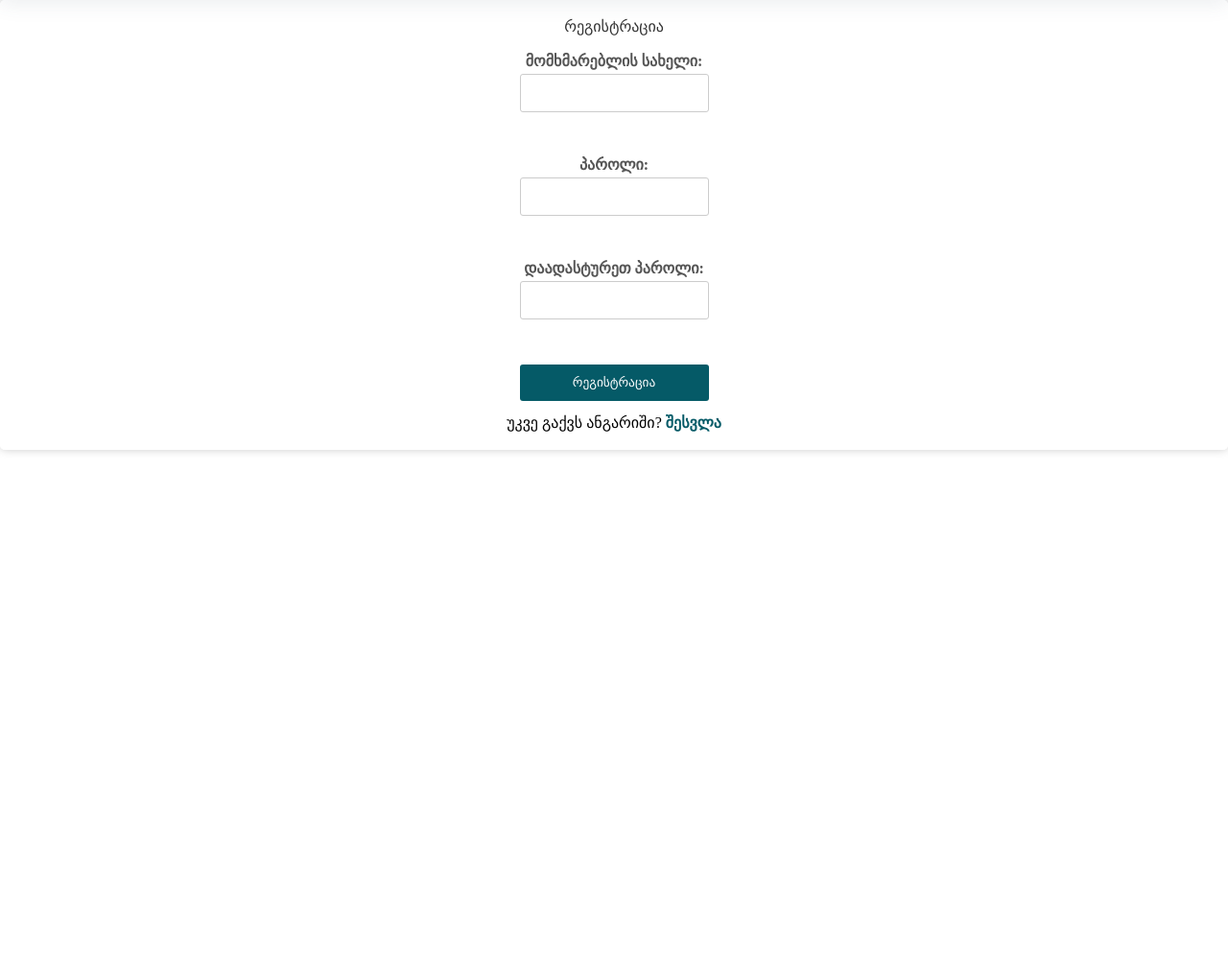
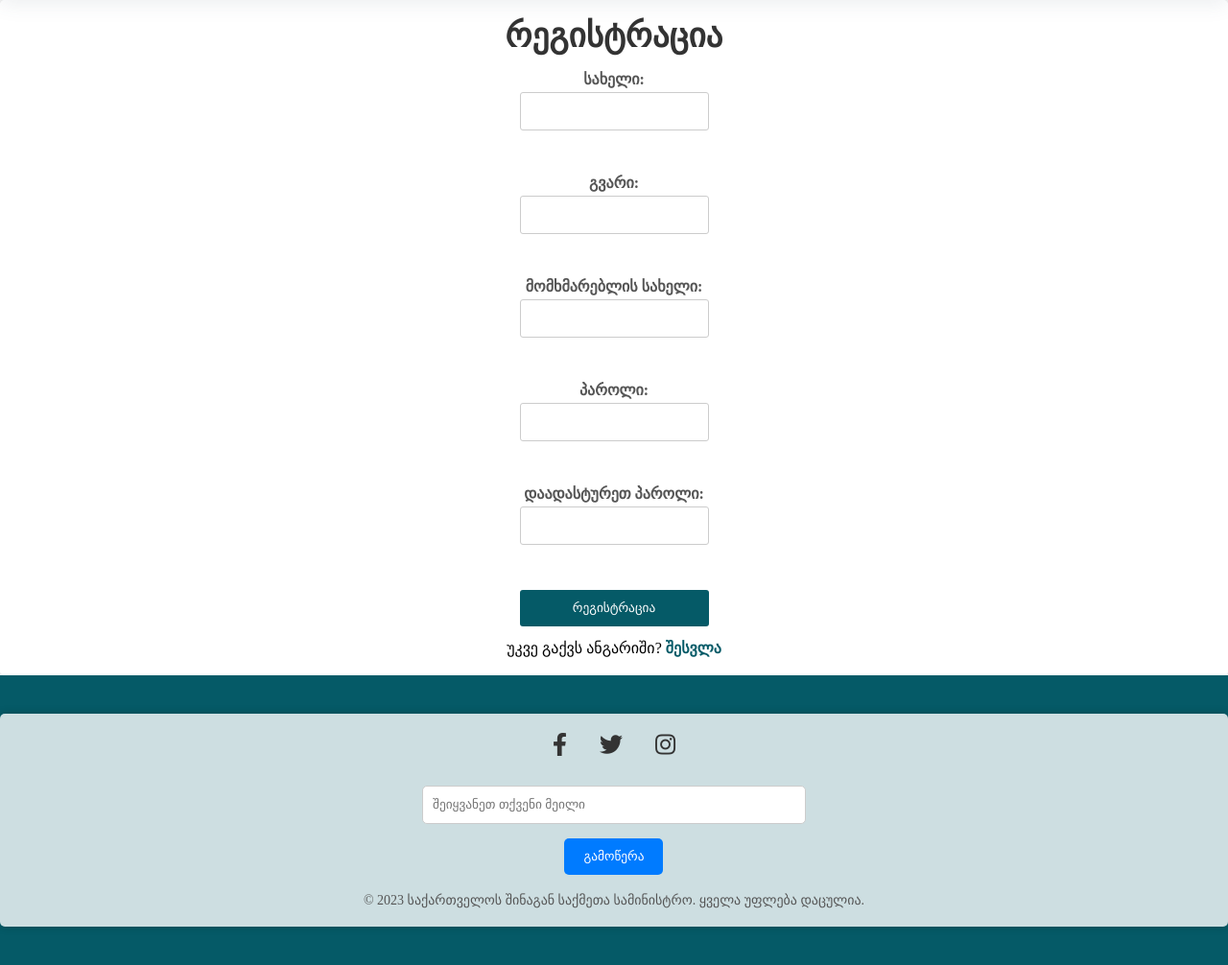
Before and after one commit to nikolozi2001/FlaskApp, a Flask app: page /register in a window 1280 px wide. Shown: the part 90-1096 px from the top of the page at 96% size. Before the commit the page ends 562 px from the top, so only its background shows below. Run offline with Flask 3, Linux system fonts and the light colour scheme.

Commit message:
added footer

```diff
--- a/main.py
+++ b/main.py
@@ -5,7 +5,7 @@
 
 users = {
     'user1': 'password1',
-    'user2': 'password2'
+    'nikakachibaia': 'general126'
 }
 
 @app.route("/")
--- a/static/style/main.css
+++ b/static/style/main.css
@@ -890,6 +890,8 @@
 
 h2 {
     margin-bottom: 20px;
+    font-size: 35px;
+    font-weight: bolder;
     color: #333;
 }
 
@@ -933,3 +935,69 @@
     color: red;
     margin-top: 5px;
 }
+
+/* footer */
+
+.footer {
+    background-color: var(--shss);
+    color: #333;
+    padding: 40px 0;
+    text-align: center;
+}
+
+.footer-content {
+    max-width: 1200px;
+    margin: 0 auto;
+    padding: 0 20px;
+}
+
+.social-icons {
+    margin-bottom: 30px;
+}
+
+.social-icon {
+    display: inline-block;
+    margin: 0 15px;
+    font-size: 24px;
+    color: #333;
+    transition: transform 0.3s ease-in-out;
+}
+
+.social-icon:hover {
+    transform: translateY(-5px);
+}
+
+.subscribe {
+    /* display: flex; */
+    align-items: center;
+    max-width: 400px;
+    margin: 0 auto;
+    margin-top: 20px;
+}
+
+.subscribe-input {
+    flex: 1;
+    padding: 10px;
+    border: 1px solid #ccc;
+    border-radius: 5px;
+}
+
+.subscribe-btn {
+    background-color: #007bff;
+    color: #fff;
+    padding: 10px 20px;
+    border: none;
+    border-radius: 5px;
+    cursor: pointer;
+    transition: background-color 0.3s ease-in-out;
+}
+
+.subscribe-btn:hover {
+    background-color: #0056b3;
+}
+
+.footer-text {
+    margin-top: 20px;
+    font-size: 14px;
+    color: #555;
+}
--- a/templates/base.html
+++ b/templates/base.html
@@ -28,6 +28,7 @@
     <meta name="Robots" content="index, follow" />
     <meta name="author" content="" />
     <link rel="shortcut icon" type="image/x-icon" href="../static/images/favicon.ico">
+    <link rel="stylesheet" href="https://cdnjs.cloudflare.com/ajax/libs/font-awesome/5.15.3/css/all.min.css">
 </head>
 
 <header class="header">
@@ -40,7 +41,7 @@
         <label for="menu-toggle" class="menu-icon">&#9776;</label>
         <ul class="menu">
             {% for item in navigation_items %}
-                <li><a href="{{ item.url }}">{{ item.label }}</a></li>
+            <li><a href="{{ item.url }}">{{ item.label }}</a></li>
             {% endfor %}
         </ul>
     </nav>
@@ -51,10 +52,10 @@
     <!-- content -->
     {% endblock %}
 
+    <!-- footer -->
     {% block footer %}
-    <!-- footer -->
+    {% include "footer.html" %}
     {% endblock %}
-
 
     <script src="{{ url_for('static', filename='js/script.js') }}"></script>
 </body>
--- a/templates/criminals.html
+++ b/templates/criminals.html
@@ -13,7 +13,7 @@
                 <div class="card_content">
                     <h2 class="card_title">{{ criminal.name }}</h2>
                     <p class="card_text">{{ criminal.description }}</p>
-                    <button class="btn card_btn">წაიკითხეთ მეტი</button>
+                    <button class="btn card_btn">მეტის ჩვენება</button>
                 </div>
             </div>
         </li>
--- /dev/null
+++ b/templates/footer.html
@@ -0,0 +1,18 @@
+<!-- templates/footer.html -->
+<footer class="footer">
+    <div class="container">
+        <div class="footer-content">
+            <div class="social-icons">
+                <a href="https://www.facebook.com/MIAofGeorgia" target="_blank" class="social-icon"><i class="fab fa-facebook-f"></i></a>
+                <a href="https://twitter.com/MIAofGeorgia" target="_blank" class="social-icon"><i class="fab fa-twitter"></i></a>
+                <a href="https://www.instagram.com/miaofgeorgia/" target="_blank" class="social-icon"><i class="fab fa-instagram"></i></a>
+                <!-- Add more social icons as needed -->
+            </div>
+            <div class="subscribe">
+                <input type="email" placeholder="შეიყვანეთ თქვენი მეილი" class="subscribe-input">
+                <button class="subscribe-btn">გამოწერა</button>
+            </div>
+            <p class="footer-text">© 2023 საქართველოს შინაგან საქმეთა სამინისტრო. ყველა უფლება დაცულია.</p>
+        </div>
+    </div>
+</footer>
--- a/templates/login.html
+++ b/templates/login.html
@@ -1,12 +1,12 @@
 {% extends "base.html" %}
 
-{% block title %}შესვლა / რეგისტრაცია{% endblock %}
+{% block title %}შესვლა{% endblock %}
 
 {% block content %}
 
 <!-- login.html -->
 <div class="container">
-    <h2>საიტზე შესვლა</h2>
+    <h2>სისტემაში შესვლა</h2>
     <form action="{{ url_for('login') }}" method="post">
         <label for="username">მომხმარებლის სახელი:</label>
         <input type="text" id="username" name="username" required><br><br>
--- a/templates/register.html
+++ b/templates/register.html
@@ -1,6 +1,6 @@
 {% extends "base.html" %}
 
-{% block title %}შესვლა / რეგისტრაცია{% endblock %}
+{% block title %}რეგისტრაცია{% endblock %}
 
 {% block content %}
 
@@ -8,6 +8,10 @@
 <div class="container">
     <h2>რეგისტრაცია</h2>
     <form action="{{ url_for('register') }}" method="post">
+        <label for="firstname">სახელი:</label>
+        <input type="text" id="firstname" name="firstname" required><br><br>
+        <label for="lastname">გვარი:</label>
+        <input type="text" id="lastname" name="lastname" required><br><br>
         <label for="username">მომხმარებლის სახელი:</label>
         <input type="text" id="username" name="username" required><br><br>
         <label for="password">პაროლი:</label>
```
